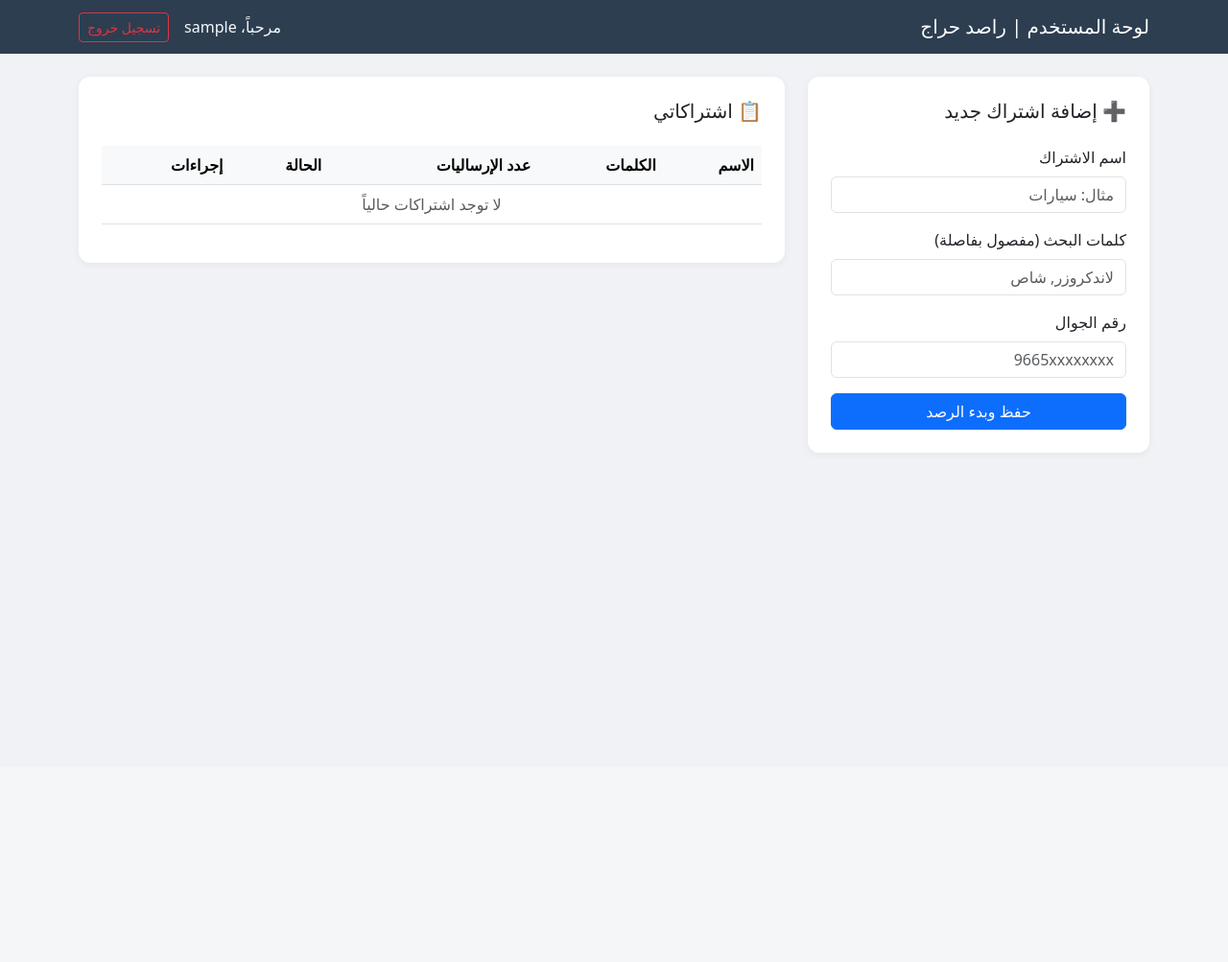
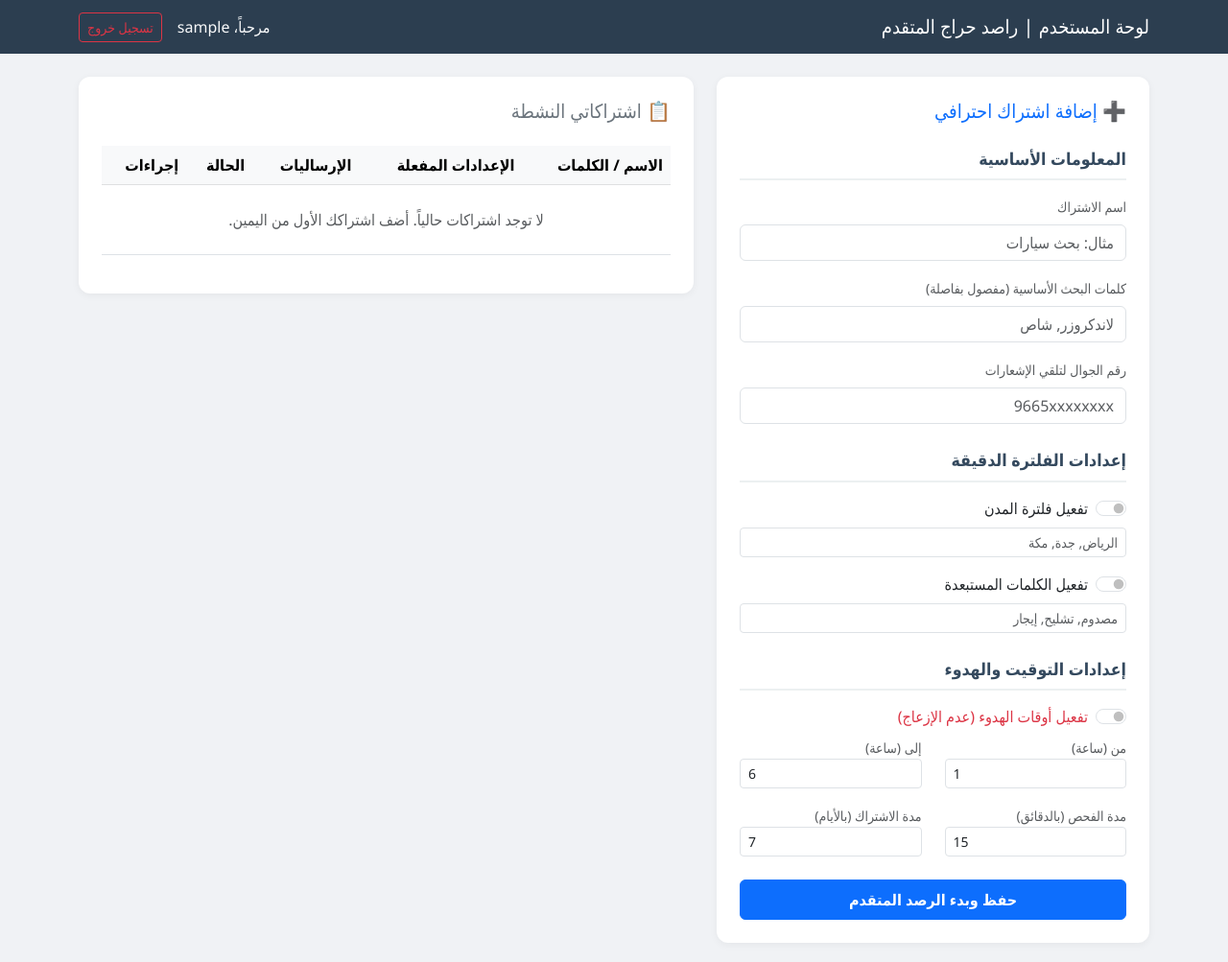
Before and after one commit to turky4500/haraj-saas, a Flask app: page /user_dashboard in a window 1280 px wide. Shown: the whole page at 96% size. Before the commit the page ends 448 px from the top, so only its background shows below. Run offline with Flask 3, Linux system fonts and the light colour scheme; the visitor is signed in with stand-in values (Sample User, id 1); data that the repository does not hold is empty.

Commit message:
Update user.html

```diff
--- a/templates/user.html
+++ b/templates/user.html
@@ -6,15 +6,16 @@
     <title>لوحة التحكم - راصد حراج</title>
     <link href="https://cdn.jsdelivr.net/npm/bootstrap@5.3.0/dist/css/bootstrap.rtl.min.css" rel="stylesheet">
     <style>
-        body { background-color: #f0f2f5; }
+        body { background-color: #f0f2f5; font-family: 'Segoe UI', Tahoma, Geneva, Verdana, sans-serif; }
         .navbar { background-color: #2c3e50; }
         .card { border-radius: 12px; border: none; box-shadow: 0 2px 8px rgba(0,0,0,0.05); margin-bottom: 20px;}
+        .section-title { font-size: 1.1rem; font-weight: bold; color: #34495e; border-bottom: 2px solid #ecf0f1; padding-bottom: 8px; margin-bottom: 15px;}
     </style>
 </head>
 <body>
     <nav class="navbar navbar-dark mb-4">
         <div class="container">
-            <a class="navbar-brand" href="#">لوحة المستخدم | راصد حراج</a>
+            <a class="navbar-brand" href="#">لوحة المستخدم | راصد حراج المتقدم</a>
             <span class="text-light ms-auto me-3">مرحباً، {{ current_user.username }}</span>
             <a href="/logout" class="btn btn-outline-danger btn-sm">تسجيل خروج</a>
         </div>
@@ -24,45 +25,91 @@
         {% with messages = get_flashed_messages(with_categories=true) %}
             {% if messages %}
                 {% for category, message in messages %}
-                    <div class="alert alert-{{ category }} alert-dismissible fade show" role="alert">
-                        {{ message }}
-                    </div>
+                    <div class="alert alert-{{ category }} alert-dismissible fade show">{{ message }}</div>
                 {% endfor %}
             {% endif %}
         {% endwith %}
 
         <div class="row">
-            <div class="col-md-4">
+            <div class="col-md-5">
                 <div class="card p-4">
-                    <h5 class="mb-4">➕ إضافة اشتراك جديد</h5>
+                    <h5 class="mb-4 text-primary">➕ إضافة اشتراك احترافي</h5>
                     <form action="/user_dashboard" method="POST">
+                        <div class="section-title">المعلومات الأساسية</div>
                         <div class="mb-3">
-                            <label class="form-label">اسم الاشتراك</label>
-                            <input type="text" name="name" class="form-control" required placeholder="مثال: سيارات">
+                            <label class="form-label text-muted small">اسم الاشتراك</label>
+                            <input type="text" name="name" class="form-control" required placeholder="مثال: بحث سيارات">
                         </div>
                         <div class="mb-3">
-                            <label class="form-label">كلمات البحث (مفصول بفاصلة)</label>
+                            <label class="form-label text-muted small">كلمات البحث الأساسية (مفصول بفاصلة)</label>
                             <input type="text" name="keywords" class="form-control" required placeholder="لاندكروزر, شاص">
                         </div>
-                        <div class="mb-3">
-                            <label class="form-label">رقم الجوال</label>
+                        <div class="mb-4">
+                            <label class="form-label text-muted small">رقم الجوال لتلقي الإشعارات</label>
                             <input type="text" name="recipients" class="form-control" required placeholder="9665xxxxxxxx">
                         </div>
-                        <button type="submit" class="btn btn-primary w-100">حفظ وبدء الرصد</button>
+
+                        <div class="section-title">إعدادات الفلترة الدقيقة</div>
+
+                        <div class="form-check form-switch mb-2">
+                            <input class="form-check-input" type="checkbox" name="city_filter_enabled" id="citySwitch">
+                            <label class="form-check-label" for="citySwitch">تفعيل فلترة المدن</label>
+                        </div>
+                        <div class="mb-3">
+                            <input type="text" name="cities" class="form-control form-control-sm" placeholder="الرياض, جدة, مكة">
+                        </div>
+
+                        <div class="form-check form-switch mb-2">
+                            <input class="form-check-input" type="checkbox" name="exclude_enabled" id="excSwitch">
+                            <label class="form-check-label" for="excSwitch">تفعيل الكلمات المستبعدة</label>
+                        </div>
+                        <div class="mb-4">
+                            <input type="text" name="excluded_words" class="form-control form-control-sm" placeholder="مصدوم, تشليح, إيجار">
+                        </div>
+
+                        <div class="section-title">إعدادات التوقيت والهدوء</div>
+
+                        <div class="form-check form-switch mb-2">
+                            <input class="form-check-input" type="checkbox" name="quiet_enabled" id="quietSwitch">
+                            <label class="form-check-label text-danger" for="quietSwitch">تفعيل أوقات الهدوء (عدم الإزعاج)</label>
+                        </div>
+                        <div class="row mb-3">
+                            <div class="col-6">
+                                <label class="text-muted small">من (ساعة)</label>
+                                <input type="number" name="q_sh" class="form-control form-control-sm" value="1" min="0" max="23">
+                            </div>
+                            <div class="col-6">
+                                <label class="text-muted small">إلى (ساعة)</label>
+                                <input type="number" name="q_eh" class="form-control form-control-sm" value="6" min="0" max="23">
+                            </div>
+                        </div>
+
+                        <div class="row mb-4">
+                            <div class="col-6">
+                                <label class="text-muted small">مدة الفحص (بالدقائق)</label>
+                                <input type="number" name="sleep_minutes" class="form-control form-control-sm" value="15" min="1">
+                            </div>
+                            <div class="col-6">
+                                <label class="text-muted small">مدة الاشتراك (بالأيام)</label>
+                                <input type="number" name="duration_days" class="form-control form-control-sm" value="7" min="1">
+                            </div>
+                        </div>
+
+                        <button type="submit" class="btn btn-primary w-100 py-2 fw-bold">حفظ وبدء الرصد المتقدم</button>
                     </form>
                 </div>
             </div>
 
-            <div class="col-md-8">
+            <div class="col-md-7">
                 <div class="card p-4">
-                    <h5 class="mb-4">📋 اشتراكاتي</h5>
+                    <h5 class="mb-4 text-secondary">📋 اشتراكاتي النشطة</h5>
                     <div class="table-responsive">
                         <table class="table table-hover align-middle">
                             <thead class="table-light">
                                 <tr>
-                                    <th>الاسم</th>
-                                    <th>الكلمات</th>
-                                    <th>عدد الإرساليات</th>
+                                    <th>الاسم / الكلمات</th>
+                                    <th>الإعدادات المفعلة</th>
+                                    <th>الإرساليات</th>
                                     <th>الحالة</th>
                                     <th>إجراءات</th>
                                 </tr>
@@ -70,19 +117,25 @@
                             <tbody>
                                 {% for sub in subs %}
                                 <tr>
-                                    <td>{{ sub.name }}</td>
-                                    <td>{{ sub.keywords }}</td>
-                                    <td><span class="badge bg-info text-dark">{{ sub.sent_count }}</span></td>
                                     <td>
-                                        <span class="badge bg-success">نشط 🟢</span>
+                                        <strong>{{ sub.name }}</strong><br>
+                                        <small class="text-muted">{{ sub.keywords }}</small>
                                     </td>
                                     <td>
-                                        <a href="/delete_sub/{{ sub.id }}" class="btn btn-sm btn-danger" onclick="return confirm('هل أنت متأكد من الحذف؟')">حذف</a>
+                                        {% if sub.city_filter_enabled %}<span class="badge bg-info text-dark">مدن</span>{% endif %}
+                                        {% if sub.exclude_enabled %}<span class="badge bg-warning text-dark">استبعاد</span>{% endif %}
+                                        {% if sub.quiet_enabled %}<span class="badge bg-dark">هدوء</span>{% endif %}
+                                        <br><small class="text-muted">كل {{ sub.sleep_minutes }} د</small>
+                                    </td>
+                                    <td class="text-center"><span class="badge bg-secondary">{{ sub.sent_count }}</span></td>
+                                    <td><span class="badge bg-success">نشط 🟢</span></td>
+                                    <td>
+                                        <a href="/delete_sub/{{ sub.id }}" class="btn btn-sm btn-outline-danger" onclick="return confirm('هل أنت متأكد من حذف الاشتراك؟')">حذف</a>
                                     </td>
                                 </tr>
                                 {% else %}
                                 <tr>
-                                    <td colspan="5" class="text-center text-muted">لا توجد اشتراكات حالياً</td>
+                                    <td colspan="5" class="text-center text-muted py-4">لا توجد اشتراكات حالياً. أضف اشتراكك الأول من اليمين.</td>
                                 </tr>
                                 {% endfor %}
                             </tbody>
```
